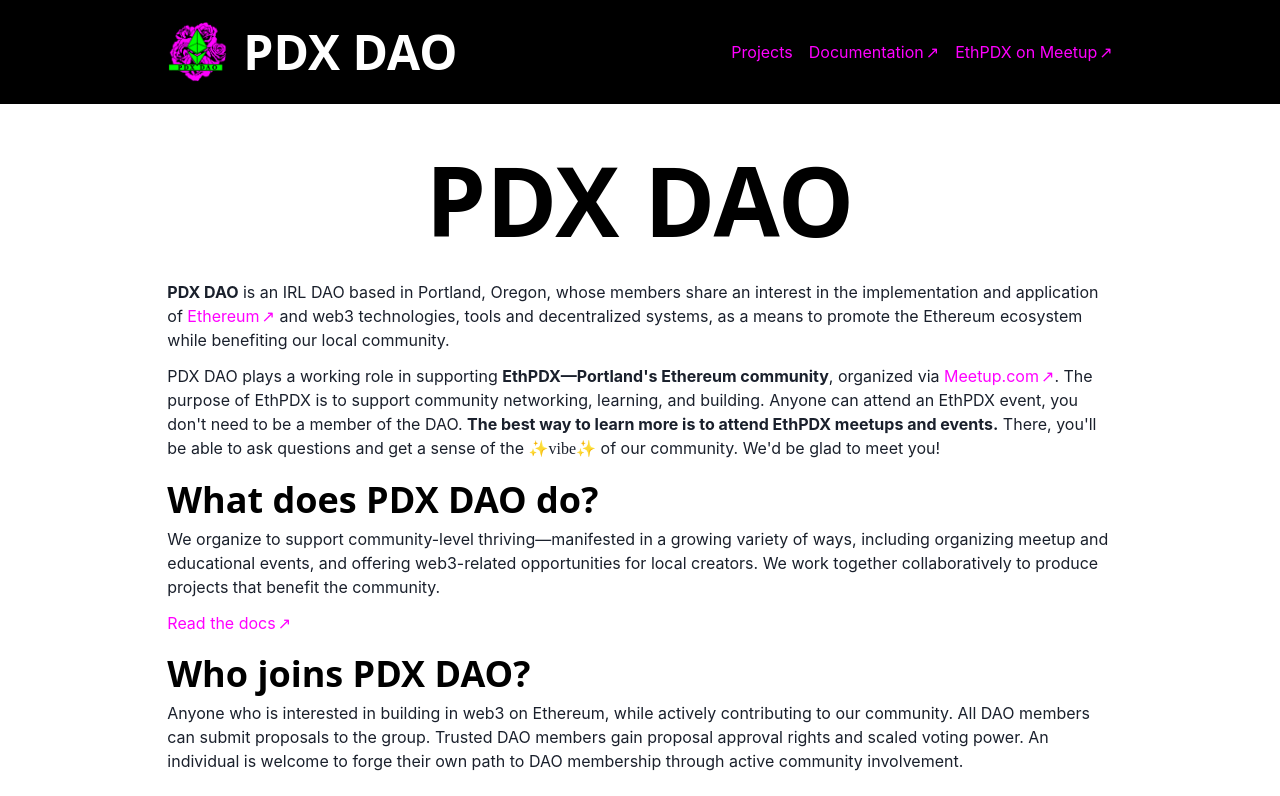
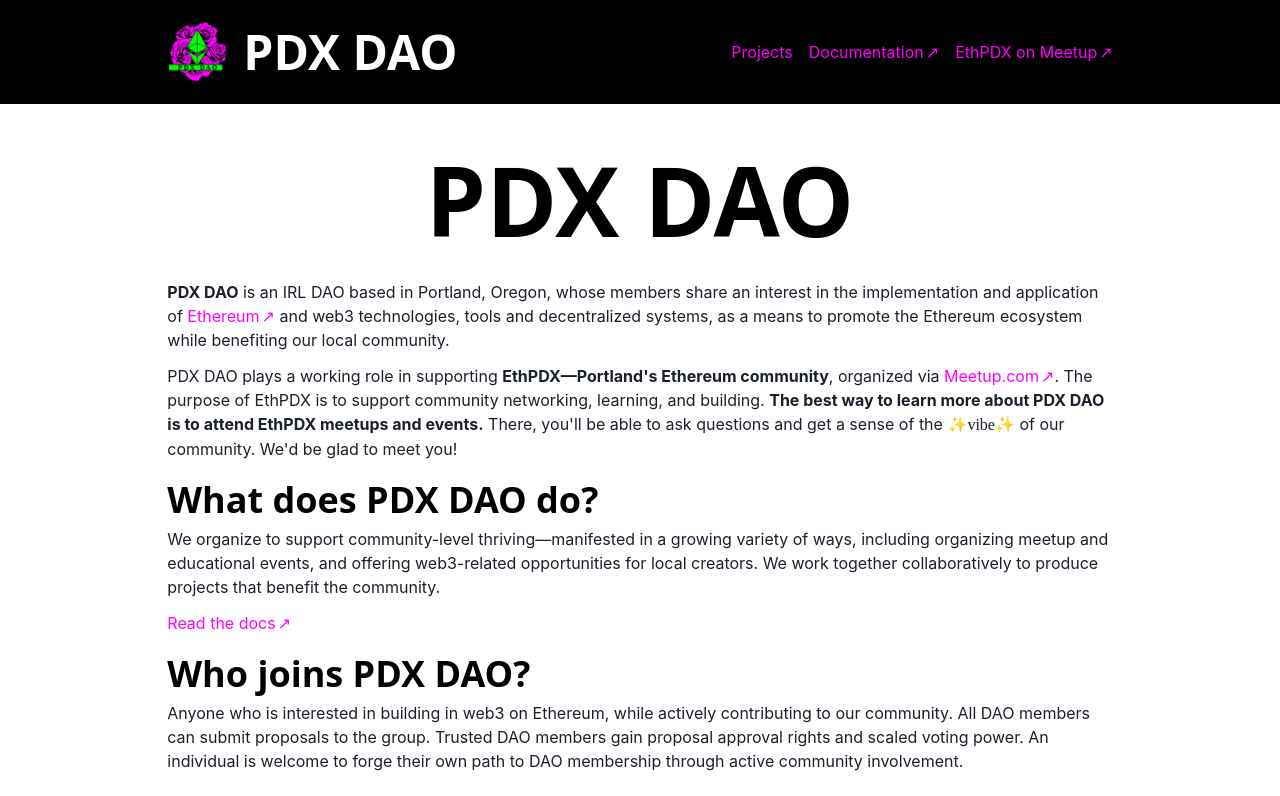
Before and after one commit to wackerow/pdxdao, a Next.js app: page / in a window 1280 px wide. Shown: the top 796 px of the page. Built offline with nearby package versions, Linux system fonts and the light colour scheme.

Commit message:
Update index.tsx

```diff
--- a/src/pages/index.tsx
+++ b/src/pages/index.tsx
@@ -21,10 +21,9 @@
         <strong>EthPDX—Portland&apos;s Ethereum community</strong>, organized
         via <Link href="https://www.meetup.com/ethpdx/">Meetup.com</Link>. The
         purpose of EthPDX is to support community networking, learning, and
-        building. Anyone can attend an EthPDX event, you don&apos;t need to be a
-        member of the DAO.{' '}
+        building.{' '}
         <strong>
-          The best way to learn more is to attend EthPDX meetups and events.
+          The best way to learn more about PDX DAO is to attend EthPDX meetups and events.
         </strong>{' '}
         There, you&apos;ll be able to ask questions and get a sense of the{' '}
         <Text
```
